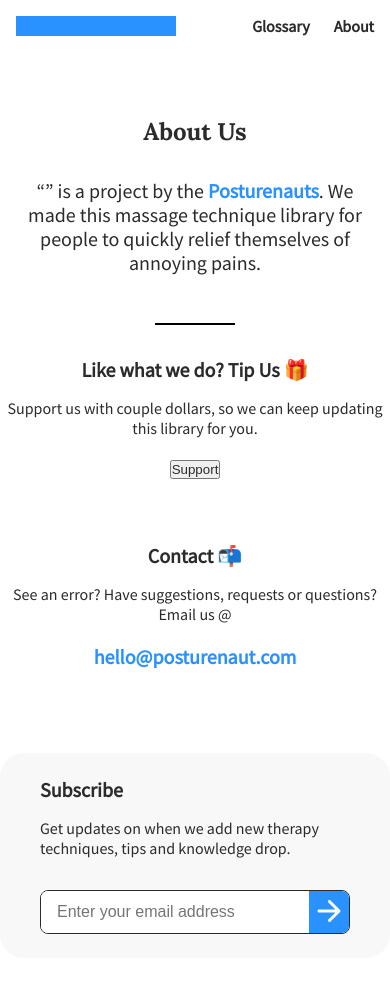
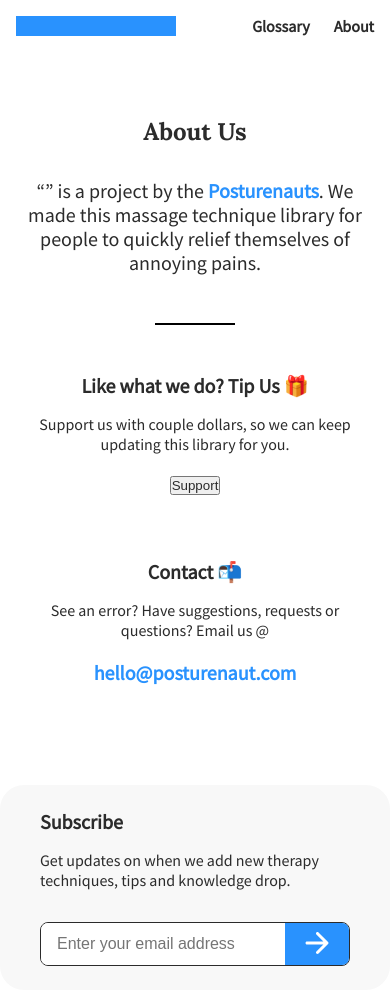
Before and after one commit to cchoi94/reallygoodmassages-fe, a React app: page /about in a window 390 px wide. Shown: the top 1004 px of the page. Built offline with nearby package versions, Linux system fonts and the light colour scheme.

Commit message:
added padding for infoBoxContainer mobile

```diff
--- a/src/app/components/about/about.module.scss
+++ b/src/app/components/about/about.module.scss
@@ -90,6 +90,7 @@
 @media (max-width: 640px) {
   .infoBoxContainer {
     flex-direction: column;
+    padding: $gutter * 2;
   }
 
   .infoBox {
@@ -117,6 +118,6 @@
   }
 
   .subscribeBtn {
-    padding: 0 $gutter;
+    padding: 0 $gutter * 2.5;
   }
 }
```
